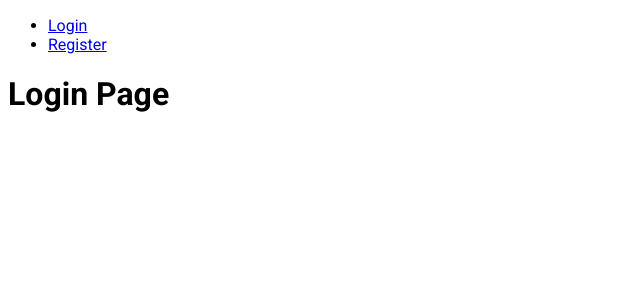
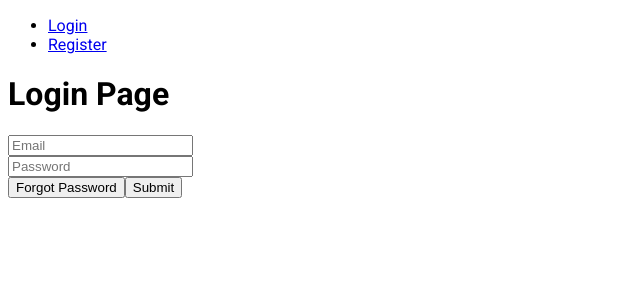
Before and after one commit to TaylorMacIntyre/software-engineerin-group-project, a React (Create React App) app in the folder FrontEnd/group-project/: page / in a window 1280 px wide. Shown: the top 300 px of the page, without its empty margins (0-640 px from the left). Built offline with nearby package versions, Linux system fonts and the light colour scheme; what yup-password would draw is missing.

Commit message:
Login and Password Reset Forms

```diff
--- /dev/null
+++ b/FrontEnd/group-project/src/components/LoginForm.js
@@ -0,0 +1,40 @@
+import React, {useRef} from 'react';
+import { useHistory } from "react-router-dom";
+
+function LoginForm(props){
+
+    const history = useHistory();
+
+    const emailRef = useRef();
+    const passwordRef = useRef();
+
+    function submitHandler(event){
+        event.preventDefault();
+
+        const email = emailRef.current.value;
+        const password = passwordRef.current.value;
+
+        const user = {email, password}
+
+        //Send values to server
+        props.LoginUser(user);
+    }
+
+    function forgotPassword(event){
+        event.preventDefault();
+        history.replace("/ForgotPassword")
+    }
+
+    return (
+        <form onSubmit={submitHandler}>
+            <input type="email" required placeholder="Email" ref={emailRef}/>
+            <br/>
+            <input type="password" required placeholder="Password" ref={passwordRef}/>
+            <br/>
+            <button onClick={forgotPassword}>Forgot Password</button>
+            <button>Submit</button>
+        </form>
+    );
+}
+
+export default LoginForm;
--- a/FrontEnd/group-project/src/pages/Login.js
+++ b/FrontEnd/group-project/src/pages/Login.js
@@ -1,6 +1,32 @@
+import React, {useEffect, useState} from 'react';
+import { useHistory } from "react-router-dom";
+import LoginForm from "../components/LoginForm";
+
 function LoginPage(){
+
+    const [loginData, setLoginData] = useState([]);
+
+    const history = useHistory();
+
+    function loginUserHandler(user){
+        fetch("http://localhost:3001/login", {
+            method: "POST",
+            body: JSON.stringify(user),
+            headers: {
+                "Content-Type": "application/json"
+            }
+        }).then(() => history.replace("/home"))
+    }
+
+    useEffect(function(){
+
+    }, [])
+
     return (
-        <h1>Login Page</h1>
+        <div>
+            <h1>Login Page</h1>
+            <LoginForm loginUser={loginUserHandler}/>
+        </div>
     )
 }
 
--- a/FrontEnd/group-project/src/pages/Register.js
+++ b/FrontEnd/group-project/src/pages/Register.js
@@ -10,7 +10,7 @@ function RegisterPage(){
             method: "POST",
             body: JSON.stringify(user),
             headers: {
-                "COntent-Type": "application/json"
+                "Content-Type": "application/json"
             }
         }).then(() => history.replace("/login"))
     }
```
Also changed, not shown: FrontEnd/group-project/src/components/PasswordForm.js (added, +34 -0 lines), FrontEnd/group-project/src/pages/ForgotPassword.js (added, +15 -0 lines).
